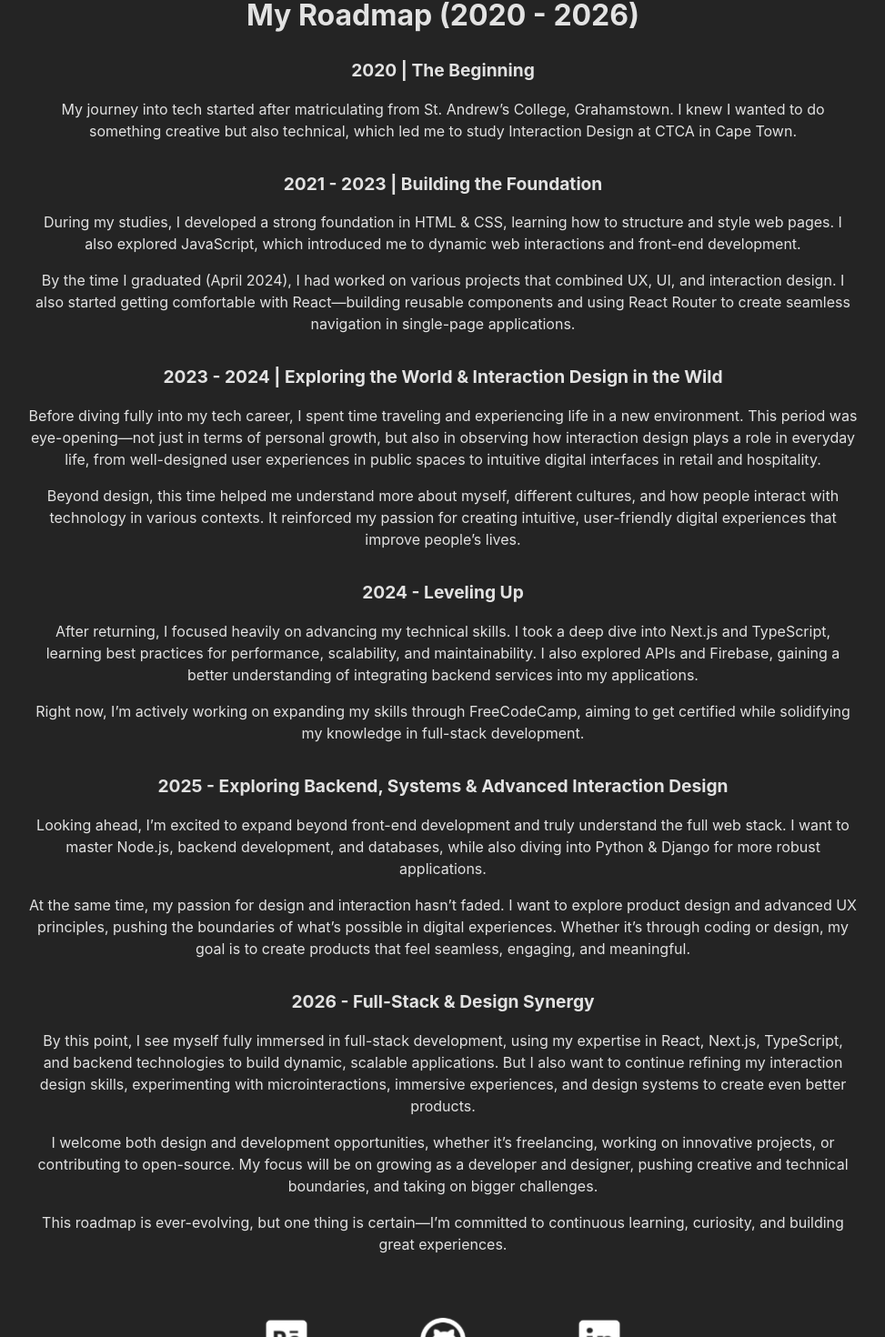
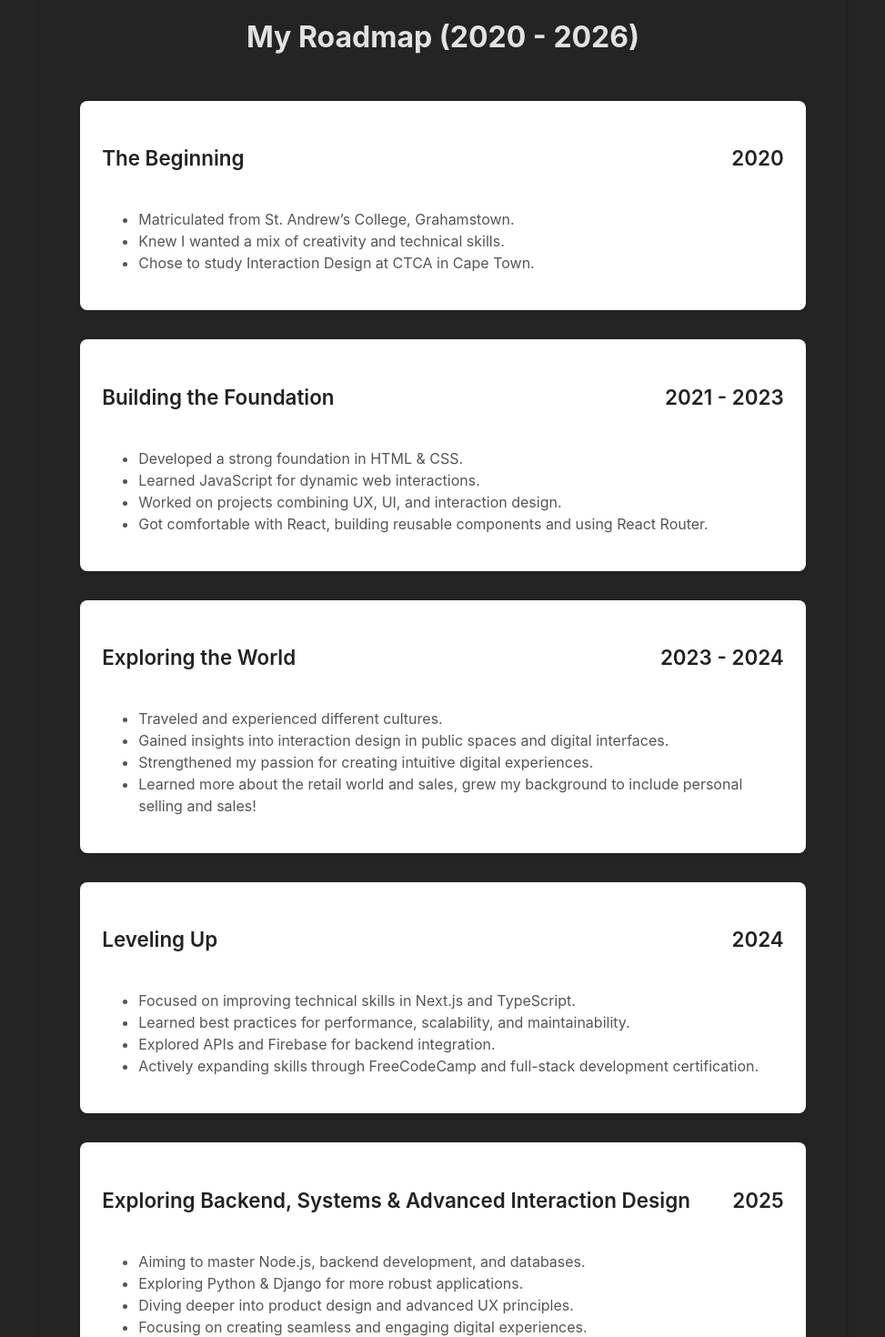
Before and after one commit to James-Frown/New-Portfolio, a React (Vite) app: page /about in a window 1280 px wide. Shown: the part 1360-2830 px from the top of the page at 91% size, without its empty margins (153-1126 px from the left). Built offline with nearby package versions, Linux system fonts and the light colour scheme.

Commit message:
feat: refined roadmap & removed alt cv

```diff
--- a/src/pages/aboutPage/roadmap.css
+++ b/src/pages/aboutPage/roadmap.css
@@ -2,95 +2,82 @@
   display: flex;
   flex-direction: column;
   padding: 1rem;
+  max-width: 1200px;
+  margin: 0 auto;
 }
 
 .roadmap__content {
   display: flex;
   flex-direction: column;
   padding: 2rem;
-    padding-left: 10rem;
-    padding-right: 10rem;
+  padding-left: 5%;
+  padding-right: 5%;
+  border-radius: 10px;
+  box-shadow: 0 4px 8px rgba(0, 0, 0, 0.1);
 }
 
 .content__title__wrapper {
-    display: flex;
-    flex-direction: column;
-    justify-content: center;
-    gap: 1rem;
+  text-align: center;
+  margin-bottom: 1.5rem;
 }
 
 .content__title {
   font-size: 2rem;
+  font-weight: bold;
 }
 
 .content__wrapper {
   display: flex;
   flex-direction: column;
-    justify-content: center;
   gap: 2rem;
 }
 
 .text__wrapper {
   display: flex;
   flex-direction: column;
-    justify-content: center;
-    gap: 1rem;
+  justify-content: space-between;
+  background: #fff;
+  padding: 1.5rem;
+  border-radius: 8px;
+  box-shadow: 0 2px 5px rgba(0, 0, 0, 0.1);
+}
+
+.text_heading_wrapper {
+  display: flex;
+  flex-direction: row;
+  flex-wrap: wrap;
+  justify-content: space-between;
+}
+
+.heading__text {
+  font-size: 1.4rem;
+  font-weight: 600;
+  color: #222;
+}
+
+.body__text {
+  text-align: left;
+  font-size: 1rem;
+  color: #555;
+  line-height: 1.5;
+}
+
+@media (max-width: 850px) {
+  .roadmap__content {
+    padding: 1rem;
+    padding-left: 2%;
+    padding-right: 2%;
+  }
+
+  .content__title {
+    font-size: 1.8rem;
   }
 
   .heading__text {
     font-size: 1.2rem;
-    padding: 0;
-    margin: 0;
   }
 
   .body__text {
-    font-size: medium;
-    padding: 0;
-    margin: 0;
-}
-
-@media (max-width: 850px) {
-    .roadmap__wrapper {
-        display: flex;
-        flex-direction: column;
-        padding: 1rem;
-    }
-    .roadmap__content {
-        display: flex;
-        flex-direction: column;
-        padding: 0.5rem;
-        padding-left: 1rem;
-        padding-right: 1rem;
-    }
-    .content__title__wrapper {
-        display: flex;
-        flex-direction: column;
-        justify-content: center;
-        gap: 1rem;
-    }
-    .content__title {
-        font-size: 2rem;
-    }
-    .content__wrapper {
-        display: flex;
-        flex-direction: column;
-        justify-content: center;
-        gap: 1rem;
-    }
-    .text__wrapper {
-        display: flex;
-        flex-direction: column;
-        justify-content: center;
-        gap: 1rem;
-    }
-    .heading__text {
-        font-size: 1.2rem;
-        padding: 0;
-        margin: 0;
-    }
-    .body__text {
-        font-size: medium;
-        padding: 0;
-        margin: 0;
+    font-size: 0.95rem;
   }
 }
--- a/src/pages/aboutPage/roadmap.jsx
+++ b/src/pages/aboutPage/roadmap.jsx
@@ -1,4 +1,4 @@
-// importing styling
+// Importing styling
 import "./roadmap.css";
 
 const RoadMap = () => {
@@ -11,112 +11,119 @@ const RoadMap = () => {
           </div>
           <div className="content__wrapper">
             <div className="text__wrapper">
-              <h3 className="heading__text">2020 | The Beginning</h3>
-              <p className="body__text">
-                My journey into tech started after matriculating from St.
-                Andrew’s College, Grahamstown. I knew I wanted to do something
-                creative but also technical, which led me to study Interaction
-                Design at CTCA in Cape Town.
-              </p>
+              <div className="text_heading_wrapper">
+                <h3 className="heading__text">The Beginning</h3>
+                <h3 className="heading__text">2020</h3>
+              </div>
+              <ul className="body__text">
+                <li>Matriculated from St. Andrew’s College, Grahamstown.</li>
+                <li>Knew I wanted a mix of creativity and technical skills.</li>
+                <li>Chose to study Interaction Design at CTCA in Cape Town.</li>
+              </ul>
             </div>
             <div className="text__wrapper">
-              <h3 className="heading__text">
-                2021 - 2023 | Building the Foundation
-              </h3>
-              <p className="body__text">
-                During my studies, I developed a strong foundation in HTML &
-                CSS, learning how to structure and style web pages. I also
-                explored JavaScript, which introduced me to dynamic web
-                interactions and front-end development.
-              </p>
-              <p className="body__text">
-                By the time I graduated (April 2024), I had worked on various
-                projects that combined UX, UI, and interaction design. I also
-                started getting comfortable with React—building reusable
-                components and using React Router to create seamless navigation
-                in single-page applications.
-              </p>
+              <div className="text_heading_wrapper">
+                <h3 className="heading__text">Building the Foundation</h3>
+                <h3 className="heading__text">2021 - 2023</h3>
+              </div>
+              <ul className="body__text">
+                <li>Developed a strong foundation in HTML & CSS.</li>
+                <li>Learned JavaScript for dynamic web interactions.</li>
+                <li>
+                  Worked on projects combining UX, UI, and interaction design.
+                </li>
+                <li>
+                  Got comfortable with React, building reusable components and
+                  using React Router.
+                </li>
+              </ul>
             </div>
             <div className="text__wrapper">
-              <h3 className="heading__text">
-                2023 - 2024 | Exploring the World & Interaction Design in the
-                Wild
-              </h3>
-              <p className="body__text">
-                Before diving fully into my tech career, I spent time traveling
-                and experiencing life in a new environment. This period was
-                eye-opening—not just in terms of personal growth, but also in
-                observing how interaction design plays a role in everyday life,
-                from well-designed user experiences in public spaces to
-                intuitive digital interfaces in retail and hospitality.
-              </p>
-              <p className="body__text">
-                Beyond design, this time helped me understand more about myself,
-                different cultures, and how people interact with technology in
-                various contexts. It reinforced my passion for creating
-                intuitive, user-friendly digital experiences that improve
-                people’s lives.
-              </p>
+              <div className="text_heading_wrapper">
+                <h3 className="heading__text">Exploring the World</h3>
+                <h3 className="heading__text">2023 - 2024</h3>
+              </div>
+              <ul className="body__text">
+                <li>Traveled and experienced different cultures.</li>
+                <li>
+                  Gained insights into interaction design in public spaces and
+                  digital interfaces.
+                </li>
+                <li>
+                  Strengthened my passion for creating intuitive digital
+                  experiences.
+                </li>
+                <li>
+                  Learned more about the retail world and sales, grew my
+                  background to include personal selling and sales!
+                </li>
+              </ul>
             </div>
             <div className="text__wrapper">
-              <h3 className="heading__text">2024 - Leveling Up</h3>
-              <p className="body__text">
-                After returning, I focused heavily on advancing my technical
-                skills. I took a deep dive into Next.js and TypeScript, learning
-                best practices for performance, scalability, and
-                maintainability. I also explored APIs and Firebase, gaining a
-                better understanding of integrating backend services into my
-                applications.
-              </p>
-              <p className="body__text">
-                Right now, I’m actively working on expanding my skills through
-                FreeCodeCamp, aiming to get certified while solidifying my
-                knowledge in full-stack development.
-              </p>
+              <div className="text_heading_wrapper">
+                <h3 className="heading__text">Leveling Up</h3>
+                <h3 className="heading__text">2024</h3>
+              </div>
+              <ul className="body__text">
+                <li>
+                  Focused on improving technical skills in Next.js and
+                  TypeScript.
+                </li>
+                <li>
+                  Learned best practices for performance, scalability, and
+                  maintainability.
+                </li>
+                <li>Explored APIs and Firebase for backend integration.</li>
+                <li>
+                  Actively expanding skills through FreeCodeCamp and full-stack
+                  development certification.
+                </li>
+              </ul>
             </div>
             <div className="text__wrapper">
-              <h3 className="heading__text">
-                2025 - Exploring Backend, Systems & Advanced Interaction Design
-              </h3>
-              <p className="body__text">
-                Looking ahead, I’m excited to expand beyond front-end
-                development and truly understand the full web stack. I want to
-                master Node.js, backend development, and databases, while also
-                diving into Python & Django for more robust applications.
-              </p>
-              <p className="body__text">
-                At the same time, my passion for design and interaction hasn’t
-                faded. I want to explore product design and advanced UX
-                principles, pushing the boundaries of what’s possible in digital
-                experiences. Whether it’s through coding or design, my goal is
-                to create products that feel seamless, engaging, and meaningful.
-              </p>
+              <div className="text_heading_wrapper">
+                <h3 className="heading__text">
+                  Exploring Backend, Systems & Advanced Interaction Design
+                </h3>
+                <h3 className="heading__text">2025</h3>
+              </div>
+              <ul className="body__text">
+                <li>
+                  Aiming to master Node.js, backend development, and databases.
+                </li>
+                <li>Exploring Python & Django for more robust applications.</li>
+                <li>
+                  Diving deeper into product design and advanced UX principles.
+                </li>
+                <li>
+                  Focusing on creating seamless and engaging digital
+                  experiences.
+                </li>
+              </ul>
             </div>
             <div className="text__wrapper">
-              <h3 className="heading__text">
-                2026 - Full-Stack & Design Synergy
-              </h3>
-              <p className="body__text">
-                By this point, I see myself fully immersed in full-stack
-                development, using my expertise in React, Next.js, TypeScript,
-                and backend technologies to build dynamic, scalable
-                applications. But I also want to continue refining my
-                interaction design skills, experimenting with microinteractions,
-                immersive experiences, and design systems to create even better
-                products.
-              </p>
-              <p className="body__text">
-                I welcome both design and development opportunities, whether
-                it’s freelancing, working on innovative projects, or
-                contributing to open-source. My focus will be on growing as a
-                developer and designer, pushing creative and technical
-                boundaries, and taking on bigger challenges.
-              </p>
-              <p className="body__text">
-                This roadmap is ever-evolving, but one thing is certain—I’m
-                committed to continuous learning, curiosity, and building great
-                experiences.
-              </p>
+              <div className="text_heading_wrapper">
+                <h3 className="heading__text">Full-Stack & Design Synergy</h3>
+                <h3 className="heading__text">2026</h3>
+              </div>
+              <ul className="body__text">
+                <li>
+                  Fully immersed in full-stack development with React, Next.js,
+                  TypeScript, and backend technologies.
+                </li>
+                <li>
+                  Refining interaction design skills with microinteractions and
+                  immersive experiences.
+                </li>
+                <li>
+                  Open to freelancing, innovative projects, and open-source
+                  contributions.
+                </li>
+                <li>
+                  Committed to continuous learning and pushing creative &
+                  technical boundaries.
+                </li>
+              </ul>
             </div>
           </div>
         </div>
--- a/src/pages/aboutPage/summery.jsx
+++ b/src/pages/aboutPage/summery.jsx
@@ -28,7 +28,7 @@ const Summery = () => {
                     </div>
                     <div className='cta__wrapper'>
                         <a href={DevResume} className="cta__button" target="_blank" rel="noreferrer">
-                            Developer Resume
+                            Resume
                         </a>
                     </div>
                 </div>
```
Lines whose indentation alone changed are shown as unchanged.
